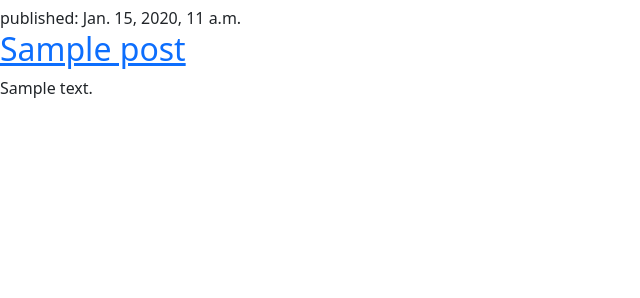
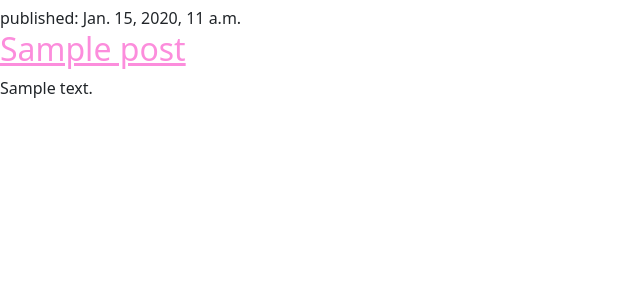
Before and after one commit to nelaaaaaaaaaaaaaaaaaaaaaaaaa/my-first-blog, a Django app: page / in a window 1280 px wide. Shown: the part 50-348 px from the top of the page, without its empty margins (0-640 px from the left). Run offline with Django 3.2, Linux system fonts and the light colour scheme; tables that the repository leaves empty hold one stand-in row (values such as "Sample post").

Commit message:
Zmeny v HTML pre stranku.

```diff
--- a/blog/static/css/blog.css
+++ b/blog/static/css/blog.css
@@ -0,0 +1,3 @@
+h1 a, h2 a {
+    color: #fc8ddc
+}
--- a/blog/templates/blog/post_list.html
+++ b/blog/templates/blog/post_list.html
@@ -2,9 +2,9 @@
 <!DOCTYPE html>
 <html>
     <head>
-        <link rel="stylesheet" href="{% static 'css/blog.css' %}">
         <link rel="stylesheet" href="https://cdn.jsdelivr.net/npm/bootstrap@5.1.3/dist/css/bootstrap.min.css" integrity="sha384-1BmE4kWBq78iYhFldvKuhfTAU6auU8tT94WrHftjDbrCEXSU1oBoqyl2QvZ6jIW3" crossorigin="anonymous">
         <title>Django Girls blog</title>
+        <link rel="stylesheet" href="{% static 'css/blog.css' %}">
     </head>
     <body>
         <header>
```
